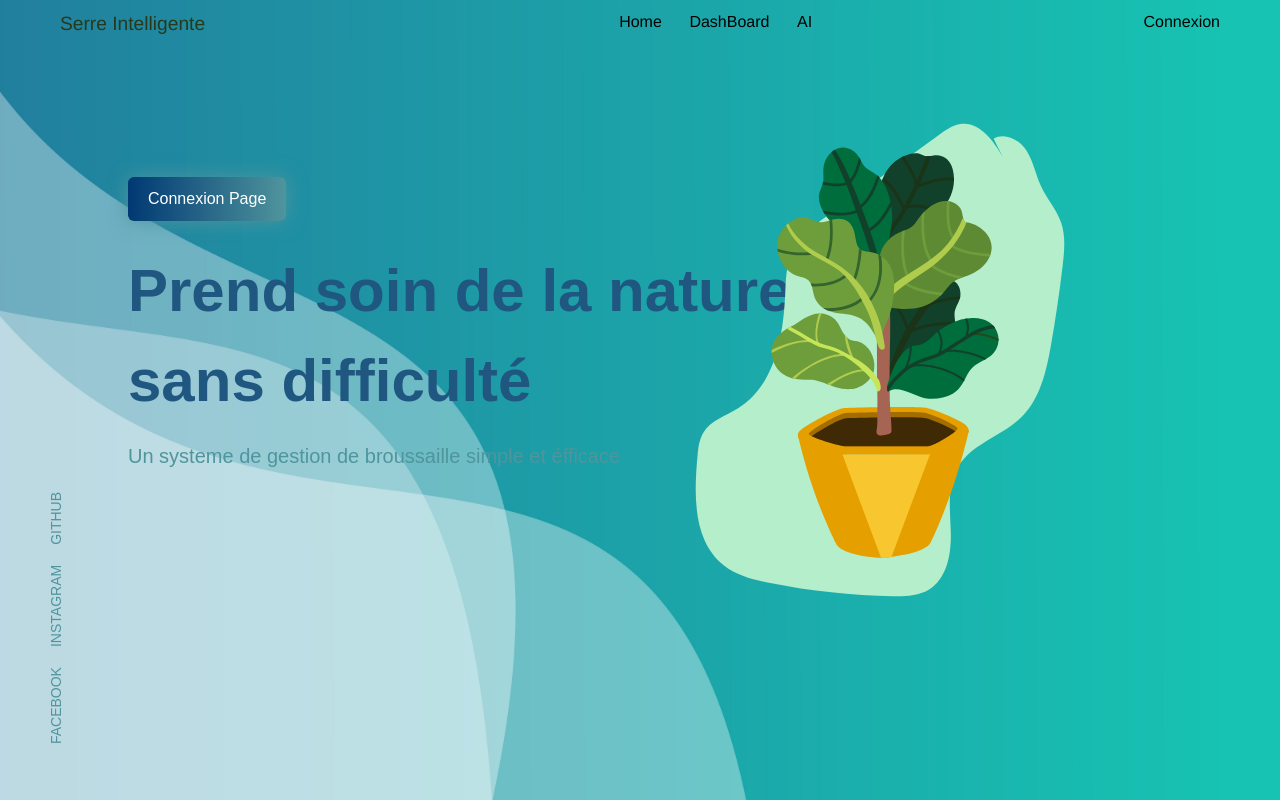
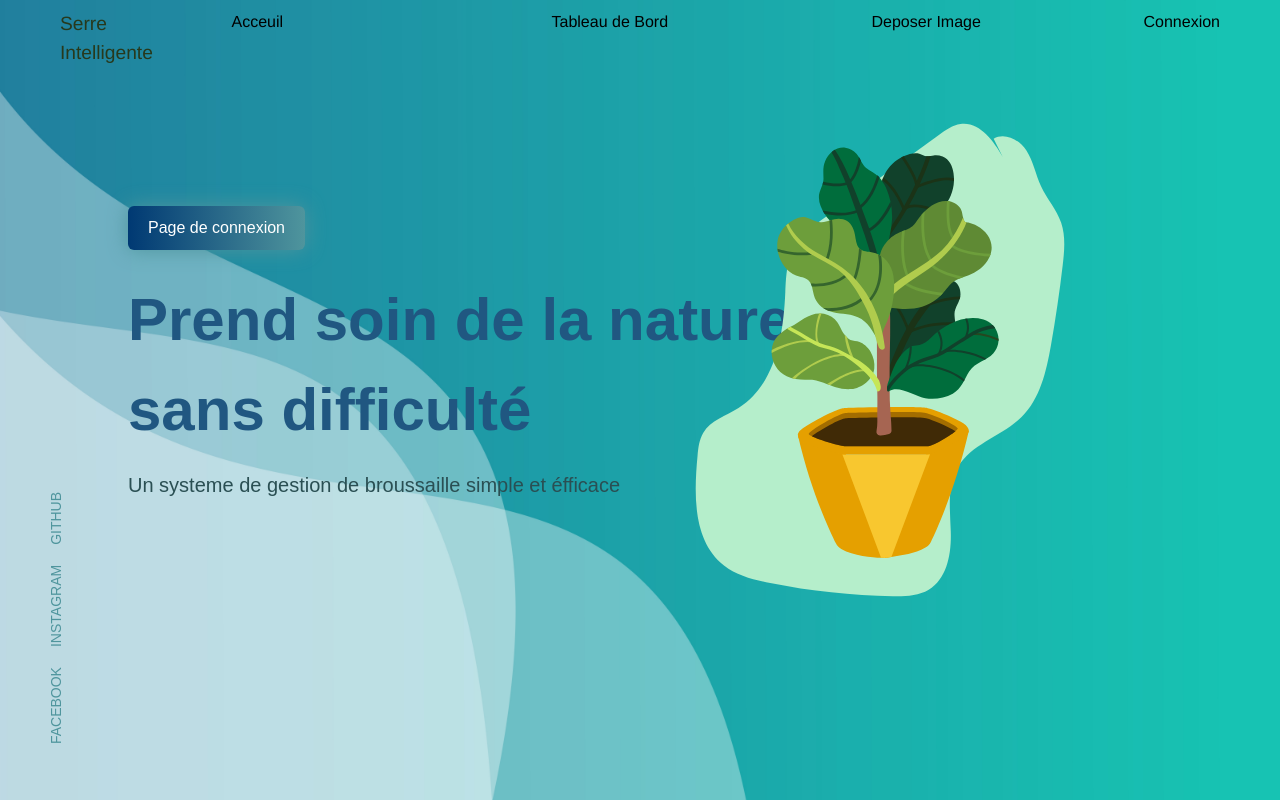
Before and after one commit to Deo012/Site_serre_intelligente-repo, a Next.js app in the folder frontend/: page / in a window 1280 px wide. Built offline with nearby package versions, Linux system fonts and the light colour scheme; no server answers.

Commit message:
Traduire en francais + ajout d'un button de control a distance

```diff
--- a/frontend/app/acceuilPage.css
+++ b/frontend/app/acceuilPage.css
@@ -18,7 +18,7 @@
 }
 .acceuil-content p{
     font-size: 20px;
-    color: #4F959D;
+    color: #2a4f53;
 }
 .acceuil-content{
     margin-top: 10%;
--- a/frontend/app/dashBoard/page.tsx
+++ b/frontend/app/dashBoard/page.tsx
@@ -22,7 +22,7 @@ const DashBoard = ()=>{
 
                 <div className="haut-page">
                     <section className="haut-page-gauche">
-                        <h1>Tomate</h1>
+                        <h1>Plantation</h1>
 
                         <section className="lumiere-info">
 
@@ -33,8 +33,7 @@ const DashBoard = ()=>{
                             <div className="light-detail">
 
                                 <div>
-                                    <p>Device</p>
-                                    <p>Lumière LED Moderne Standing Lamp</p>
+                                    <p>Lumière pour plante</p>
                                 </div>
 
                                 <div>
--- a/frontend/app/page.tsx
+++ b/frontend/app/page.tsx
@@ -14,7 +14,7 @@ const AcceuilPage = () => {
                 <Tete/>
 
                 <div className="acceuil-content">
-                    <a href="/connexionPage" className="accueil-btn">Connexion Page</a>
+                    <a href="/connexionPage" className="accueil-btn">Page de connexion</a>
                     <h1>Prend soin de la nature <br/>sans difficulté</h1>
                     <p>Un systeme de gestion de broussaille simple et éfficace</p>
 
--- a/frontend/components/sideBar/sideBar.jsx
+++ b/frontend/components/sideBar/sideBar.jsx
@@ -27,7 +27,7 @@ const SideBar = () => {
                         <div>
                             🏚️
                         </div>
-                        <div>Dashboard</div>
+                        <div>Tableau de bord</div>
                     </Link>
                     <Link
                         className={pathname === "/dropImagePage" ? "menuItem active" : "menuItem"}
@@ -36,7 +36,7 @@ const SideBar = () => {
                         <div>
                             📁
                         </div>
-                        <div>Drop page</div>
+                        <div>Deposer Image</div>
                     </Link>
                     <Link
                         className={pathname === "/" ? "menuItem active" : "menuItem"}
@@ -45,7 +45,7 @@ const SideBar = () => {
                         <div>
                             ❌
                         </div>
-                        <div>Deconnxion</div>
+                        <div>Déconnexion</div>
                     </Link>
                     <Link
                         className={pathname === "/" ? "menuItem active" : "menuItem"}
--- a/frontend/components/tete/tete.css
+++ b/frontend/components/tete/tete.css
@@ -13,7 +13,8 @@
 .tete-center-ul li{
     display: inline-block;
     list-style-type: none;
-    margin: 0 10%;
+    margin: 0 5%;
+    width: 20em;
 }
 .tete-container a{
     text-decoration: none;
--- a/frontend/components/tete/tete.jsx
+++ b/frontend/components/tete/tete.jsx
@@ -11,9 +11,9 @@ const Tete = () => {
 
                 <nav>
                     <ul className="tete-center-ul">
-                        <li><Link href="/">Home</Link></li>
-                        <li><Link href="/dashBoard">DashBoard</Link></li>
-                        <li><Link href="/dropImagePage">AI</Link></li>
+                        <li><Link href="/">Acceuil</Link></li>
+                        <li><Link href="/dashBoard">Tableau de Bord</Link></li>
+                        <li><Link href="/dropImagePage">Deposer Image</Link></li>
                     </ul>
                 </nav>
 
--- a/frontend/context/dataContext.tsx
+++ b/frontend/context/dataContext.tsx
@@ -31,14 +31,15 @@ interface PlanteInfo{
 //  Initial Data
 const initialData: CapteurData[] = [
     { title: "Tempurature", value: "-11°C", companyName: "Pompe" },
-    { title: "Humidité", value: "-11%", companyName: "Pompe" },
-    { title: "Ventillateur", value: "-11%", companyName: "Kingwin" },
+    { title: "Humidité", value: "-11%", companyName: "Test" },
+    { title: "CO2", value: "-11ppm", companyName: "Kingwin" },
 ];
 
 //  Liste of remote device
 const deviceList: RemoteDevice[] = [
     { title: "Ventillateur", companyName: "Kingwin", switch_state: false },
-    { title: "Pompe", companyName: "Venti", switch_state: false },
+    { title: "Humidité", companyName: "Pompe", switch_state: false },
+    { title: "Arrosage", companyName: "Pompe", switch_state: false }
 ]
 
 // initial plante infos
@@ -72,9 +73,9 @@ export const DataProvider: React.FC<{ children: React.ReactNode}> = ({ children
         axios.get("http://localhost:5000/retreiveData")
             .then((response) => {
                 setcapteursData([
-                    { title: "Tempurature", value: `${response.data.temp}°C`, companyName: "Pompe" },
+                    { title: "Temperature", value: `${response.data.temp}°C`, companyName: "Pompe" },
                     { title: "Humidité", value: `${response.data.hum}%`, companyName: "Pompe" },
-                    { title: "Ventillateur", value: `${response.data.co2} ppm`, companyName: "Kingwin" },
+                    { title: "CO2", value: `${response.data.co2} ppm`, companyName: "Kingwin" },
                     // { title: "CO2", value: `${30} ppm`, companyName: "Bando" },
                 ]);
             })
```
Also changed, not shown: frontend/app/dropImagePage/page.tsx (+5 -5 lines).
